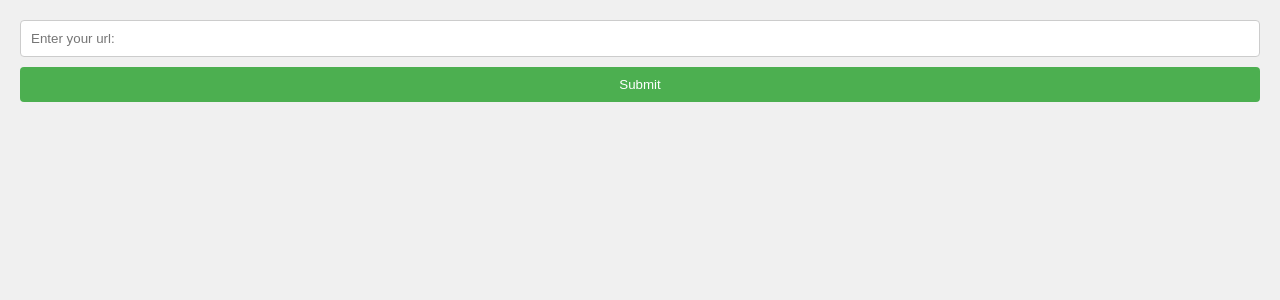
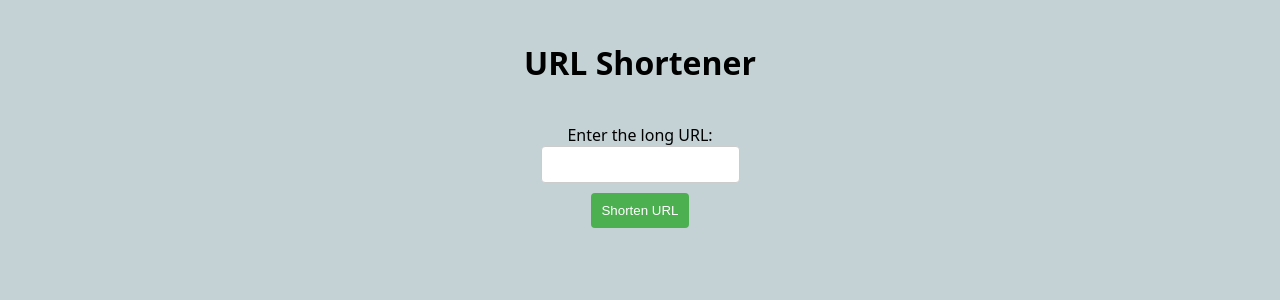
Before and after one commit to Lindokuhle-git/URL-Shortner-with-Flask, a Flask app: page / in a window 1280 px wide. Shown: the top 300 px of the page. Run offline with Flask 3, Linux system fonts and the light colour scheme.

Commit message:
styled the html file, had the database store the links and map it to the original one.

```diff
--- a/app.py
+++ b/app.py
@@ -3,7 +3,10 @@ import url_database
 from flask import Flask, request
 from flask import Flask, render_template, redirect, url_for, session
 
-from slugify import slugify
+# from slugify import slugify
+
+import string
+import random
 
 
 app = Flask(__name__)
@@ -11,18 +14,32 @@ app = Flask(__name__)
 
 @app.route('/', methods = ["GET", "POST"])
 def index():
-    the_url = request.form.get('input')
+    original_url = request.form.get('input')
     if request.method == "POST":
-        result = generate_url(the_url)
-        return render_template("index.html", result=result)
+       short_code = generate_short_code()
+       url_database.add_url(original_url, short_code)
+       short_url = request.host_url + short_code
+       return render_template('index.html', result=short_url)
     elif request.method == "GET":
         return render_template("index.html", result=None)
 
 
-def generate_url(url):
-    slug = slugify(url)
-    url_database.add_url(url, slug)
-    return slug
+
+@app.route('/<short_code>')
+def redirect_to_original(short_code):
+    result = url_database.fetch_mapped_url(short_code)
+    if result is not None:
+        original_url = result[0]
+        return redirect(original_url)
+    else:
+        return "Invalid URL"
+
+
+def generate_short_code():
+    # Generate a random 6-character short code using uppercase letters, lowercase letters, and digits
+    characters = string.ascii_letters + string.digits
+    short_code = ''.join(random.choices(characters, k=6))
+    return short_code
 
 
 if __name__ == '__main__':
--- a/static/styles.css
+++ b/static/styles.css
@@ -1,8 +1,13 @@
 body {
-    font-family: Arial, sans-serif;
-    background-color: #f0f0f0;
+    font-family: system-ui, -apple-system, BlinkMacSystemFont, 'Segoe UI', Roboto, Oxygen, Ubuntu, Cantarell, 'Open Sans', 'Helvetica Neue', sans-serif;
+    background-color: #c4d2d6;
     margin: 0;
     padding: 20px;
+}
+
+
+form{
+    text-align: center;
 }
 
 .container {
@@ -16,7 +21,7 @@ body {
 
 h1 {
     text-align: center;
-    margin-bottom: 20px;
+    margin-bottom: 40px;
 }
 
 form {
@@ -25,6 +30,7 @@ form {
 }
 
 input[type="text"] {
+    margin: auto;
     padding: 10px;
     margin-bottom: 10px;
     border: 1px solid #ccc;
@@ -32,6 +38,7 @@ input[type="text"] {
 }
 
 button[type="submit"] {
+    margin: auto;
     padding: 10px;
     background-color: #4caf50;
     color: #ffffff;
@@ -40,7 +47,21 @@ button[type="submit"] {
     cursor: pointer;
 }
 
+div {
+    text-align: center;
+    margin-top: 20px;
+}
+
 div.result {
     margin-top: 20px;
     font-weight: bold;
 }
+
+a {
+    color: #4caf50;
+    text-decoration: none;
+}
+
+a:hover {
+    text-decoration: underline;
+}
--- a/templates/index.html
+++ b/templates/index.html
@@ -7,13 +7,15 @@
 
 </head>
 <body>
+    <h1>URL Shortener</h1>
     <form action="/" method="post">
-        <input type="text" name="input" placeholder="Enter your url: ">
-        <button type="submit">Submit</button>
+        <label for="input">Enter the long URL:</label>
+        <input type="text" name="input" >
+        <button type="submit">Shorten URL</button>
     </form>
     <div>
         {% if result %}
-            Result: {{ result }}
+            <p>Shortened URL: <a href="{{ result }}">{{ result }}</a></p>
         {% endif %}
     </div>
 
--- a/url_database.py
+++ b/url_database.py
@@ -16,13 +16,7 @@ database_path = 'urlshortner.db'  # Replace with the desired database file path
 
 # try:
 #     # Create the required tables if they don't exist
-#     cursor.execute('''
-#         CREATE TABLE shortenedURL (
-#         id INTEGER PRIMARY KEY AUTOINCREMENT,
-#         original_url TEXT NOT NULL,
-#         shortened_url TEXT NOT NULL
-#     )
-#     ''')
+#
 
 
 #     # Commit the changes
@@ -44,6 +38,15 @@ def add_url(original_url, shortened_url):
     try:
         conn = sqlite3.connect(database_path)
         cursor = conn.cursor()
+
+        cursor.execute('''
+        CREATE TABLE IF NOT EXISTS shortenedURL (
+        id INTEGER PRIMARY KEY AUTOINCREMENT,
+        original_url TEXT NOT NULL,
+        shortened_url TEXT NOT NULL
+        )
+        ''')
+
         cursor.execute('''
             INSERT INTO shortenedURL (original_url, shortened_url)
             VALUES (?, ?)
@@ -64,3 +67,18 @@ def delete_url():
 
 def show_stored_url():
     pass
+
+
+def fetch_mapped_url(short_code):
+    # Connect to the SQLite database
+    conn = sqlite3.connect(database_path)
+    cursor = conn.cursor()
+
+    # Retrieve the original URL from the database based on the short code
+    cursor.execute('SELECT original_url FROM shortenedURL WHERE shortened_url = ?', (short_code,))
+    result = cursor.fetchone()
+
+    # Close the connection
+    conn.close()
+
+    return result
```
Also changed, not shown: urlshortner.db.
